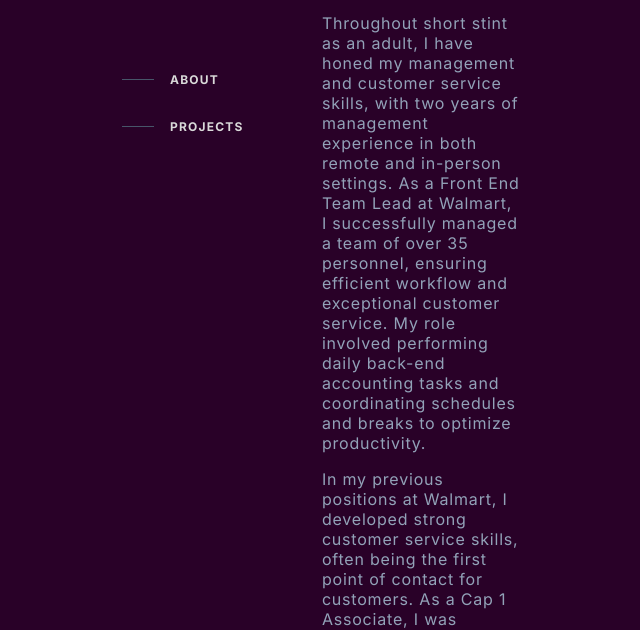
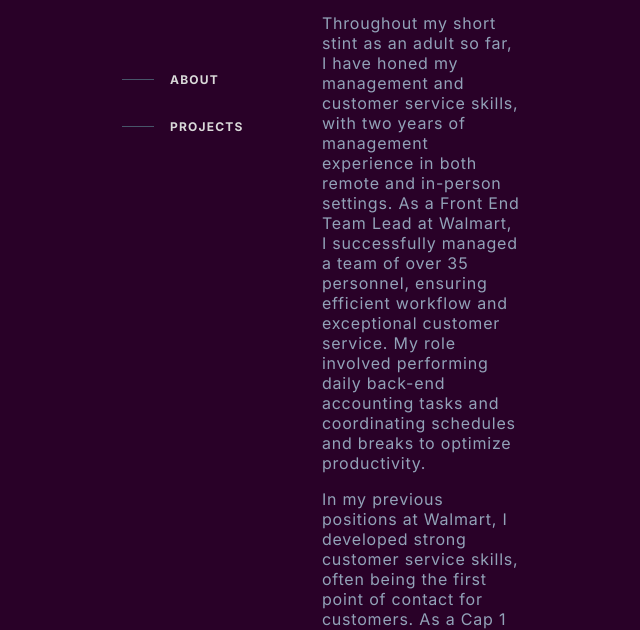
Before and after one commit to RyanMFreeman/biopage, a plain HTML site: page index.html in a window 1280 px wide. Shown: the part 545-1175 px from the top of the page, without its empty margins (610-1250 px from the left). Drawn offline with Linux system fonts and the light colour scheme; files whose address does not match are found by name.

Commit message:
Add files via upload

```diff
--- a/index.html
+++ b/index.html
@@ -58,7 +58,7 @@
                 With 7-8 years of experience in building and troubleshooting computers and software, I possess a strong foundation in technical support, desktop support, and software troubleshooting. My programming skills include proficiency in HTML, CSS, JavaScript, and Python, which I continue to improve during my time at Mid-State.
             </p>
 
-            <p>Throughout short stint as an adult, I have honed my management and customer service skills, with two years of management experience in both remote and in-person settings. As a Front End Team Lead at Walmart, I successfully managed a team of over 35 personnel, ensuring efficient workflow and exceptional customer service.
+            <p>Throughout my short stint as an adult so far, I have honed my management and customer service skills, with two years of management experience in both remote and in-person settings. As a Front End Team Lead at Walmart, I successfully managed a team of over 35 personnel, ensuring efficient workflow and exceptional customer service.
                 My role involved performing daily back-end accounting tasks and coordinating schedules and breaks to optimize productivity.
             </p>
 
```
